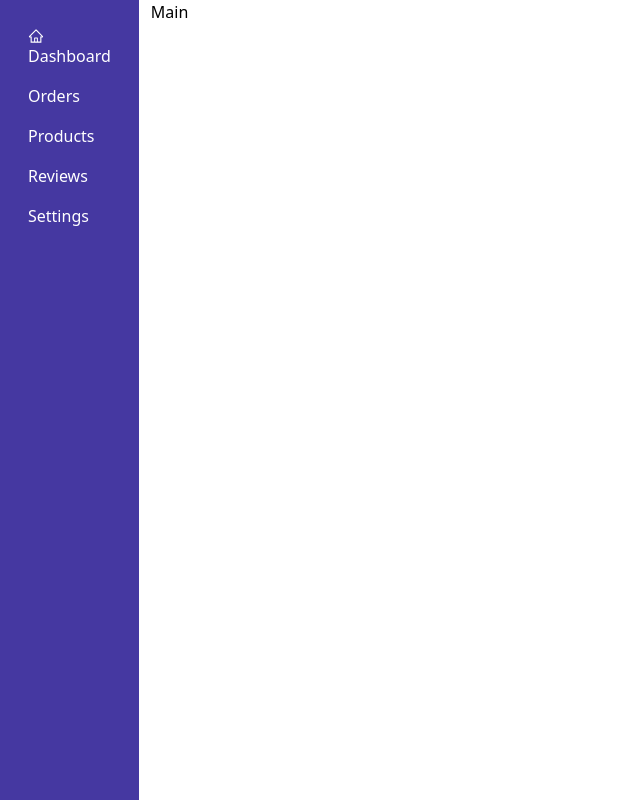
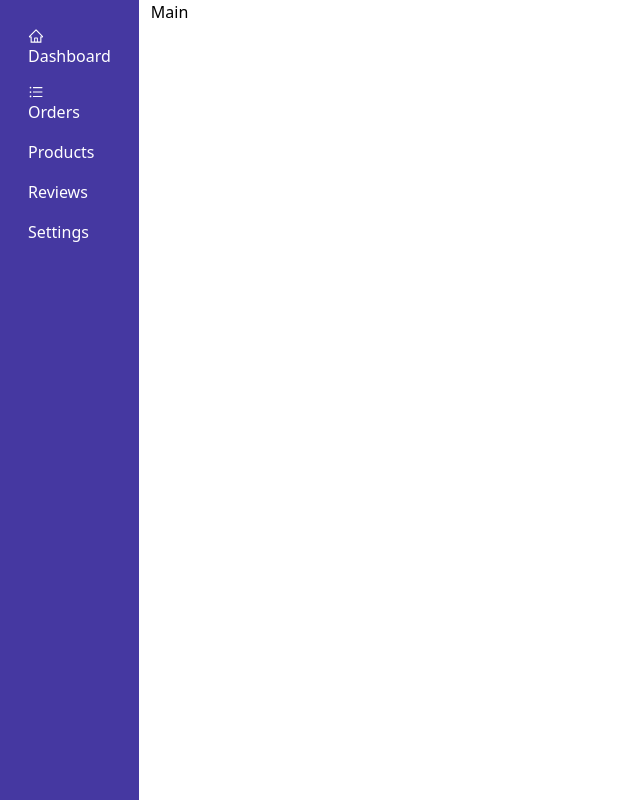
Before and after one commit to gift56/dashboard, a React (Vite) app: page / in a window 1280 px wide. Shown: the whole page, without its empty margins (0-640 px from the left). Built offline with nearby package versions, Linux system fonts and the light colour scheme.

Commit message:
creating dashboard

```diff
--- a/src/App.jsx
+++ b/src/App.jsx
@@ -1,5 +1,5 @@
 import React from "react";
-import { AiOutlineHome } from "react-icons/ai";
+import { AiOutlineHome, AiOutlineUnorderedList } from "react-icons/ai";
 
 const App = () => {
   return (
@@ -10,7 +10,8 @@ const App = () => {
             <AiOutlineHome />
             Dashboard
           </a>
-          <a href="" className="block p-2 ">
+          <a href="#order" className="block p-2 ">
+            <AiOutlineUnorderedList />
             Orders
           </a>
           <a href="" className="block p-2 ">
```
